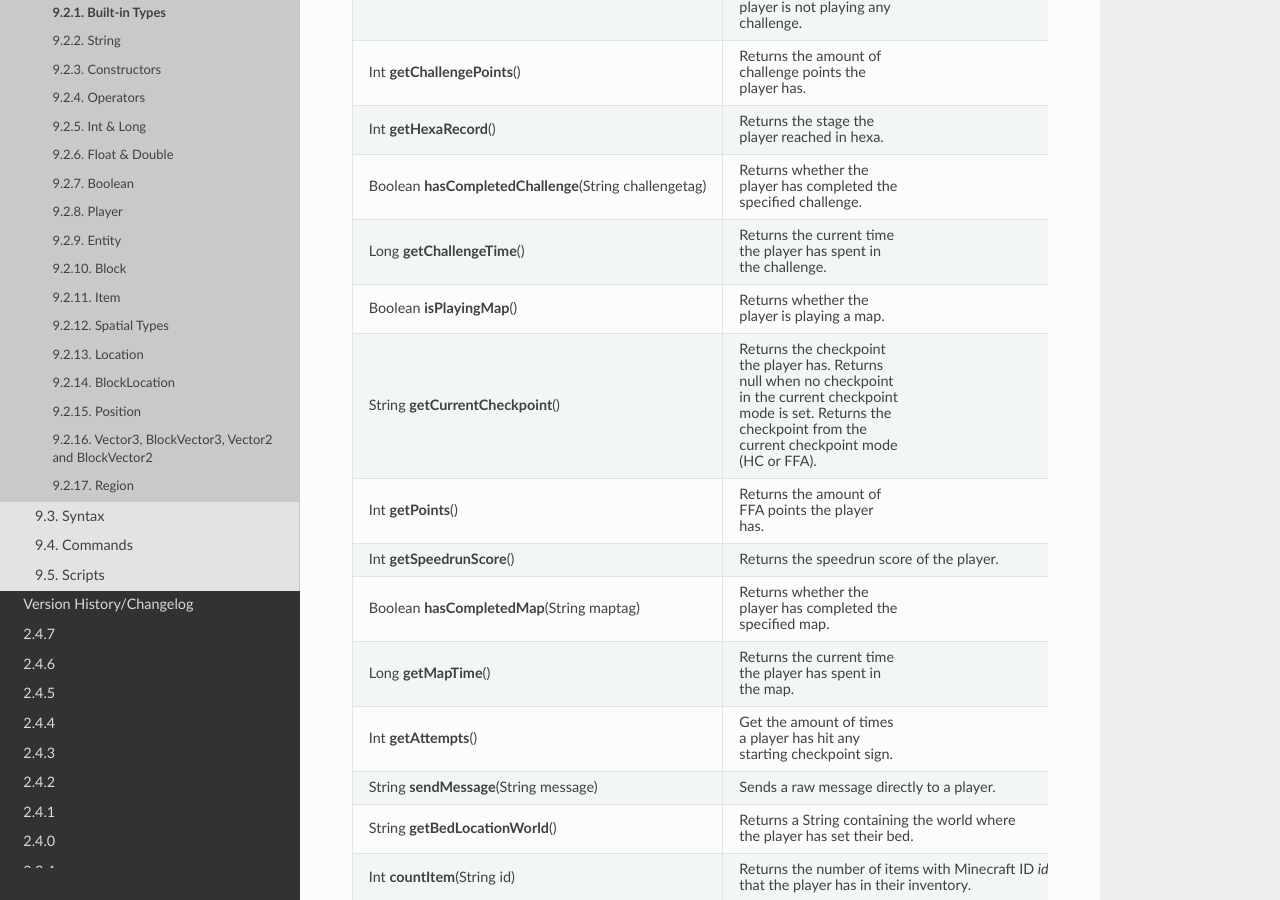
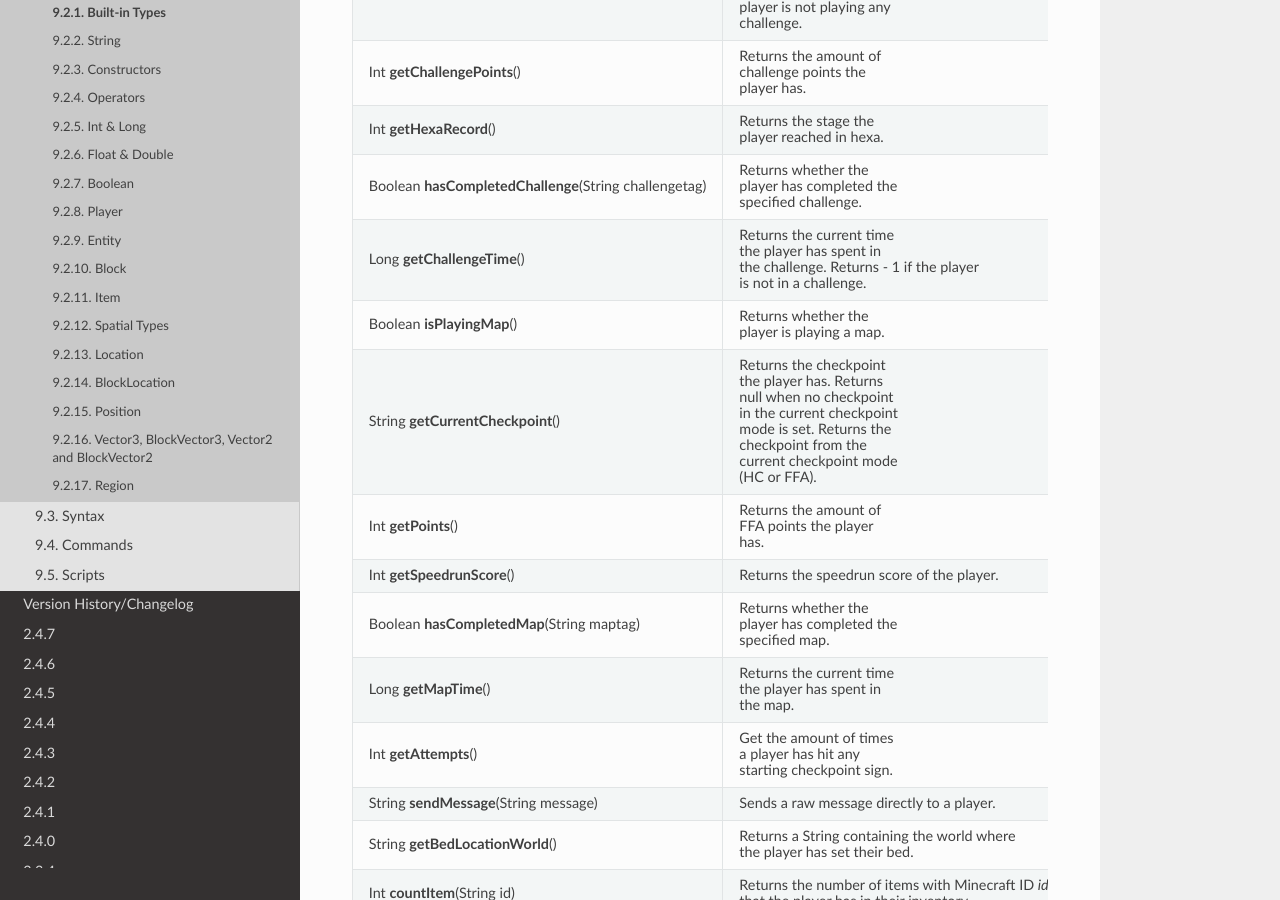
Before and after one commit to rebplane/msc, a Sphinx documentation site: the page built from docs/source/8_appendix/appendix_built_in_types.rst, in a window 1280 px wide and 900 px high, scrolled down 12648 px. Built offline with Sphinx 7.4.7 and the Read the Docs theme 2.0.0, drawn with Linux system fonts in a browser that asks for light colours; some of the changed text lies outside the part shown.

```diff
--- a/docs/source/8_appendix/appendix_built_in_types.rst
+++ b/docs/source/8_appendix/appendix_built_in_types.rst
@@ -871,7 +871,9 @@
 
         the player has spent in
 
-        the challenge.
+        the challenge. Returns - 1 if the player
+
+        is not in a challenge.
 
     * - Boolean **isPlayingMap**\()
       - Returns whether the
```
Also changed, not shown: other parts of docs/source/8_appendix/appendix_built_in_types.rst (+1 -1 lines).
